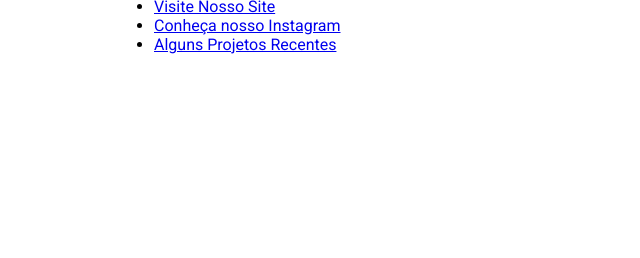
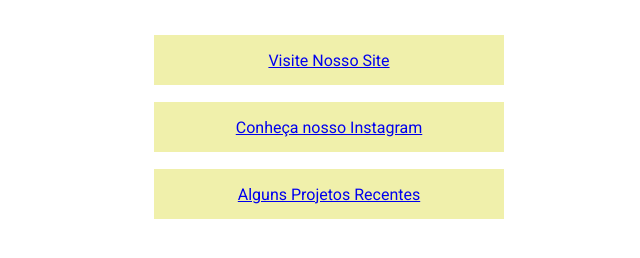
Before and after one commit to nicholaslouback/access-page, a plain HTML site: page index.html in a window 1280 px wide. Shown: the part 96-354 px from the top of the page, without its empty margins (311-951 px from the left). Drawn offline with Linux system fonts and the light colour scheme.

```diff
--- a/style.css
+++ b/style.css
@@ -29,3 +29,21 @@
     font-weight: 500px;
     line-height: 24px;
 }
+
+ul{
+    list-style: none;
+
+    display: flex;
+    flex-direction: column;
+    gap: 17px;
+}
+
+ul li a {
+    display: flex;
+    justify-content: center;
+    height: 50px;
+    align-items: center;
+    padding: 15px 22px;
+
+    background: rgba(228, 228, 105, 0.562);
+}
```
Also changed, not shown: index.html (+1 -0 lines).
